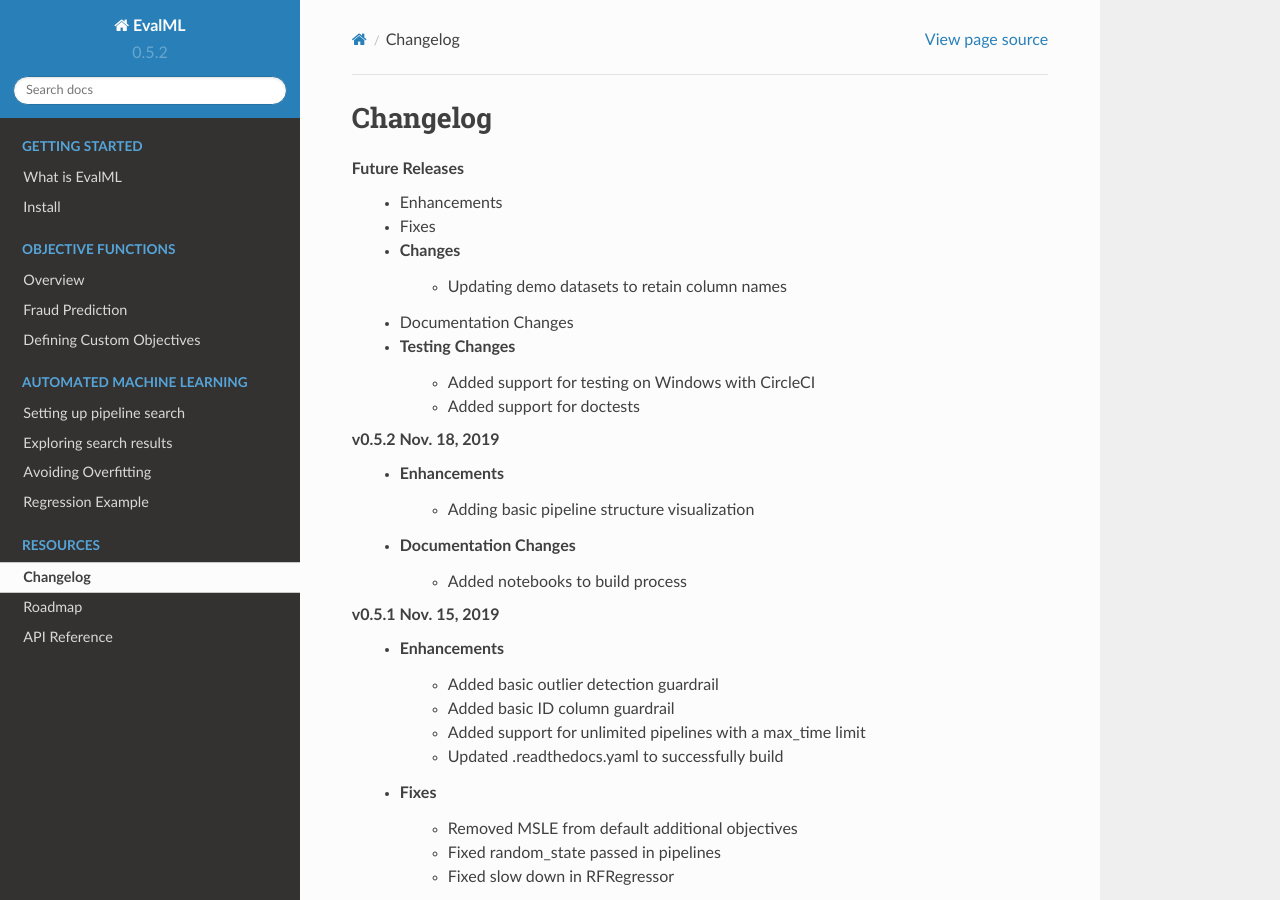
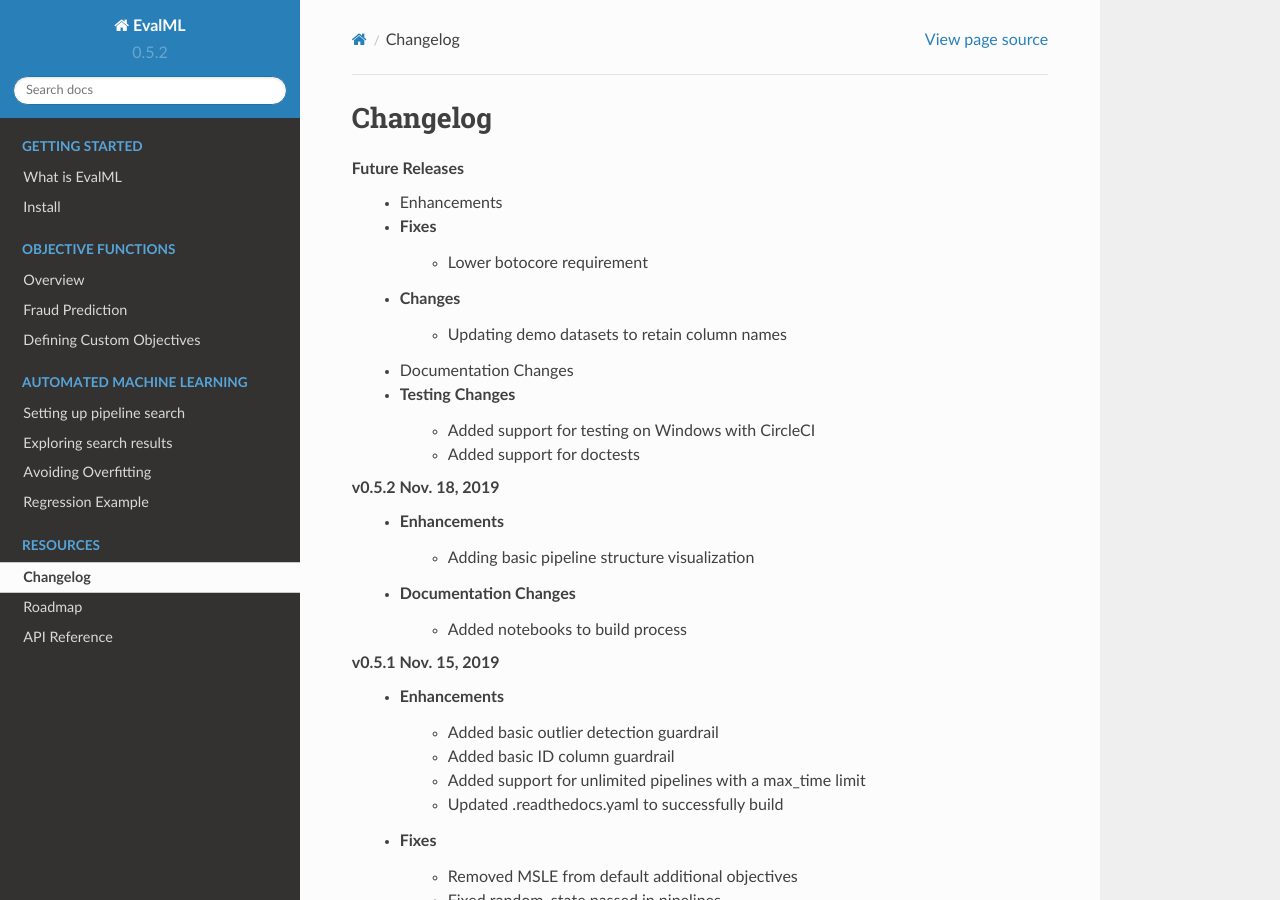
Before and after one commit to alteryx/evalml, a Sphinx documentation site: the page built from docs/source/changelog.rst, in a window 1280 px wide and 900 px high. Built offline with Sphinx 7.4.7 and the Read the Docs theme 2.0.0, drawn with Linux system fonts in a browser that asks for light colours; pages that are not in the unit, such as notebooks, are missing from menus.

Commit message:
Lower botocore version instead

```diff
--- a/docs/source/changelog.rst
+++ b/docs/source/changelog.rst
@@ -5,6 +5,7 @@
 **Future Releases**
     * Enhancements
     * Fixes
+        * Lower botocore requirement :pr:`235`
     * Changes
         * Updating demo datasets to retain column names :pr:`223`
     * Documentation Changes
--- a/requirements.txt
+++ b/requirements.txt
@@ -1,3 +1,5 @@
+botocore<=1.13.8
+boto3<=1.10.8
 scipy>=1.2.1
 scikit-learn>=0.21.3
 dask[complete]>=2.1.0
```
